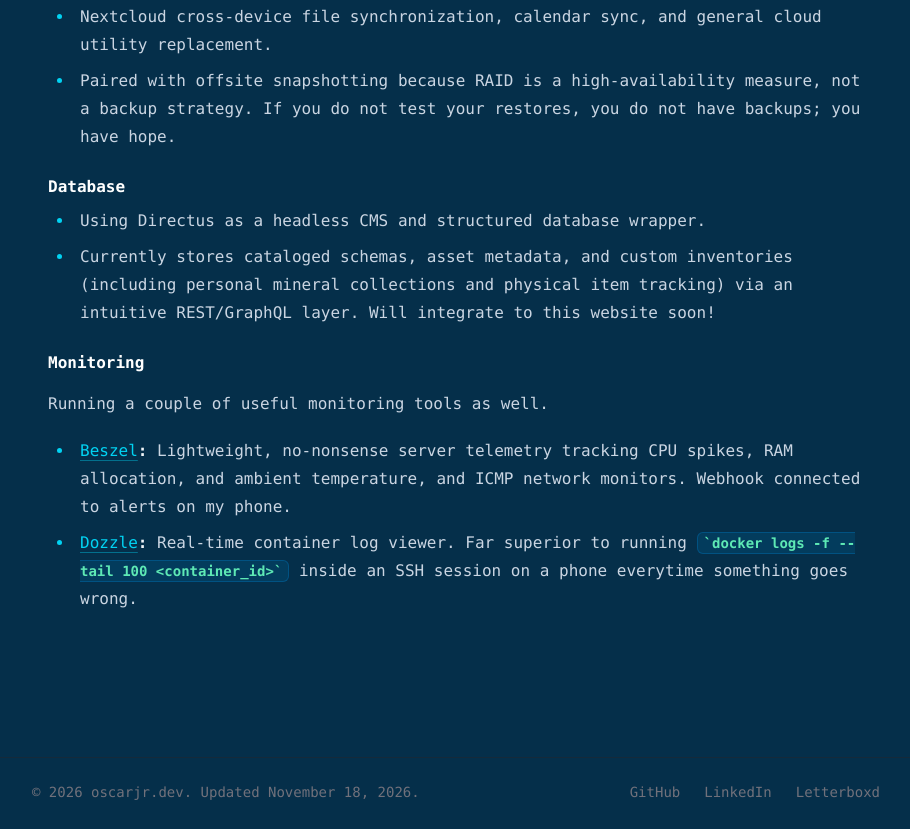
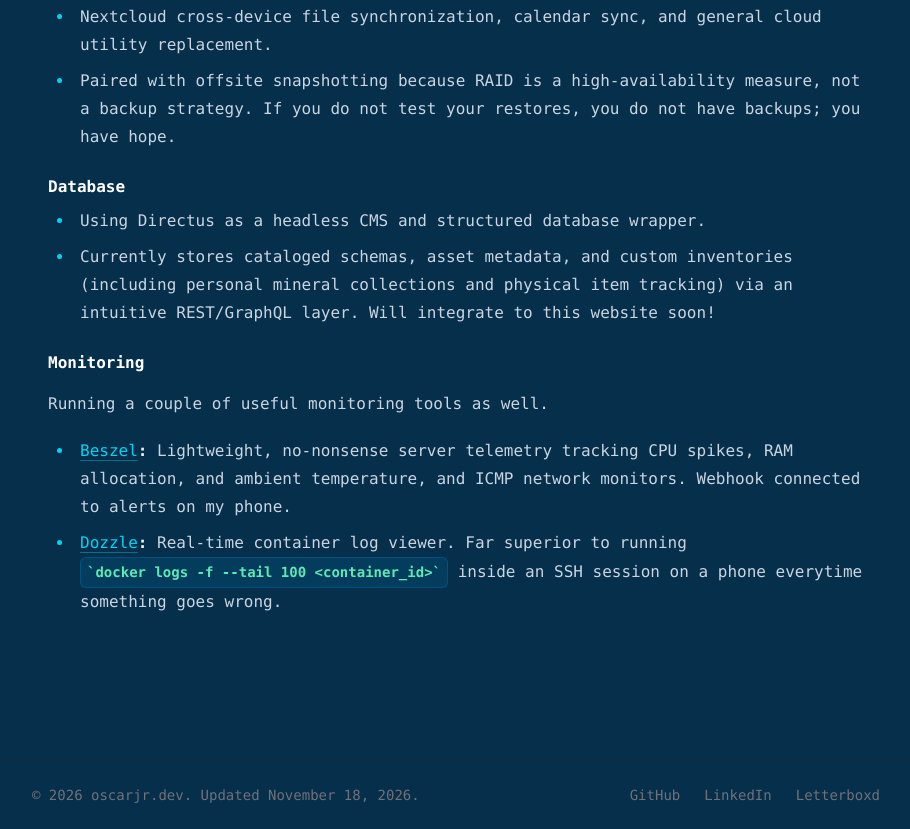
Before and after one commit to oscarjimenez05/oscarjr.dev, an Astro site: page /projects/homelab in a window 1280 px wide. Shown: the part 2807-3636 px from the top of the page, without its empty margins (184-1094 px from the left). Built offline with nearby package versions, Linux system fonts and the light colour scheme; Astro itself is replaced by a stand-in of ours.

Commit message:
made code lines indivisible objects, and kept them green

```diff
--- a/src/layouts/Project.astro
+++ b/src/layouts/Project.astro
@@ -33,7 +33,7 @@ interface Props {
         prose-blockquote:border-l-2 prose-blockquote:border-purple-400/70 prose-blockquote:bg-slate-900/40 prose-blockquote:py-1 prose-blockquote:px-4 prose-blockquote:rounded-r-lg prose-blockquote:text-slate-300 prose-blockquote:not-italic
         prose-a:text-cyan-400 prose-a:decoration-cyan-400/40 prose-a:underline-offset-4 hover:prose-a:text-purple-300 hover:prose-a:decoration-purple-400/60
         prose-th:text-sky-200 prose-th:border-b prose-th:border-sky-800/60 prose-td:border-b prose-td:border-sky-900/40 prose-td:text-slate-300
-        [&_:not(pre)>code]:text-emerald-300 [&_:not(pre)>code]:bg-sky-900/50 [&_:not(pre)>code]:border [&_:not(pre)>code]:border-sky-700/50 [&_:not(pre)>code]:px-1.5 [&_:not(pre)>code]:py-0.5 [&_:not(pre)>code]:rounded-md
+        [&_:not(pre)>code]:inline-block [&_:not(pre)>code]:whitespace-nowrap [&_:not(pre)>code]:text-emerald-300 [&_:not(pre)>code]:bg-sky-900/50 [&_:not(pre)>code]:border [&_:not(pre)>code]:border-sky-700/50 [&_:not(pre)>code]:px-1.5 [&_:not(pre)>code]:py-0.5 [&_:not(pre)>code]:rounded-md
         [&_pre]:relative [&_pre]:pt-9 [&_pre]:rounded-xl [&_pre]:border [&_pre]:border-sky-800/60 [&_pre]:bg-slate-950/85 [&_pre]:shadow-xl
         [&_pre>code]:bg-transparent [&_pre>code]:p-0 [&_pre>code]:border-none [&_pre>code]:shadow-none
         [&_pre[data-language]]:before:content-[attr(data-language)] [&_pre[data-language]]:before:absolute [&_pre[data-language]]:before:top-2.5 [&_pre[data-language]]:before:right-3 [&_pre[data-language]]:before:text-[10px] [&_pre[data-language]]:before:font-sans [&_pre[data-language]]:before:uppercase [&_pre[data-language]]:before:tracking-wider [&_pre[data-language]]:before:text-sky-300/75 [&_pre[data-language]]:before:bg-sky-950 [&_pre[data-language]]:before:px-2 [&_pre[data-language]]:before:py-0.5 [&_pre[data-language]]:before:rounded [&_pre[data-language]]:before:border [&_pre[data-language]]:before:border-sky-800/70">
```
